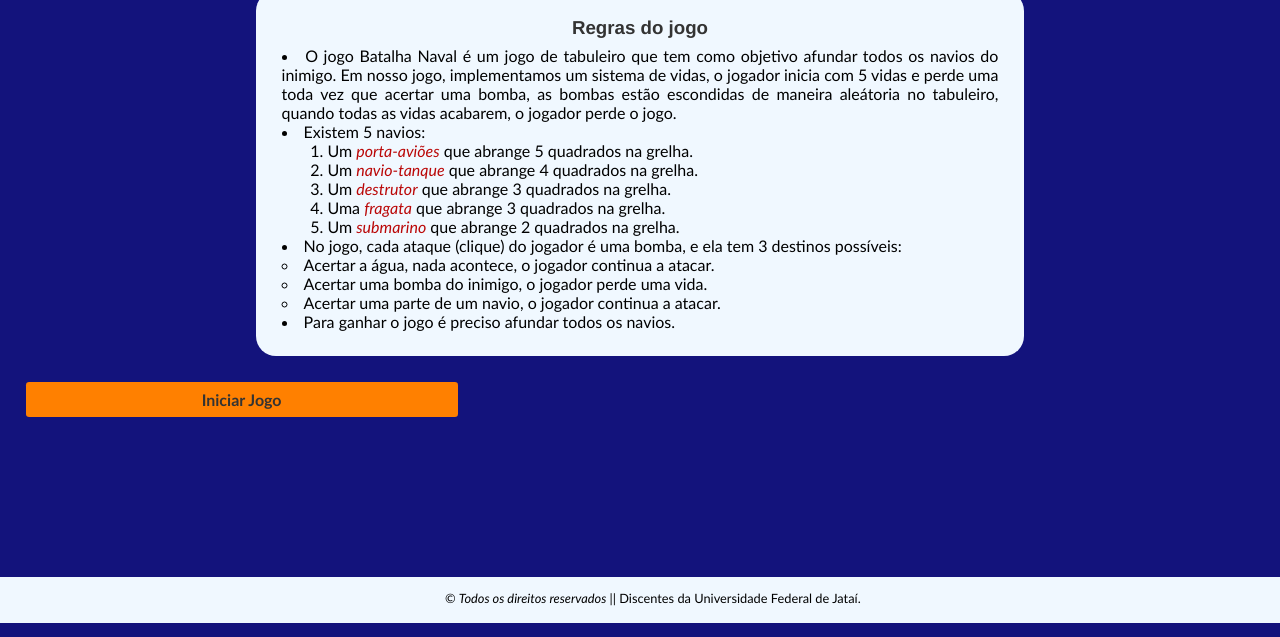
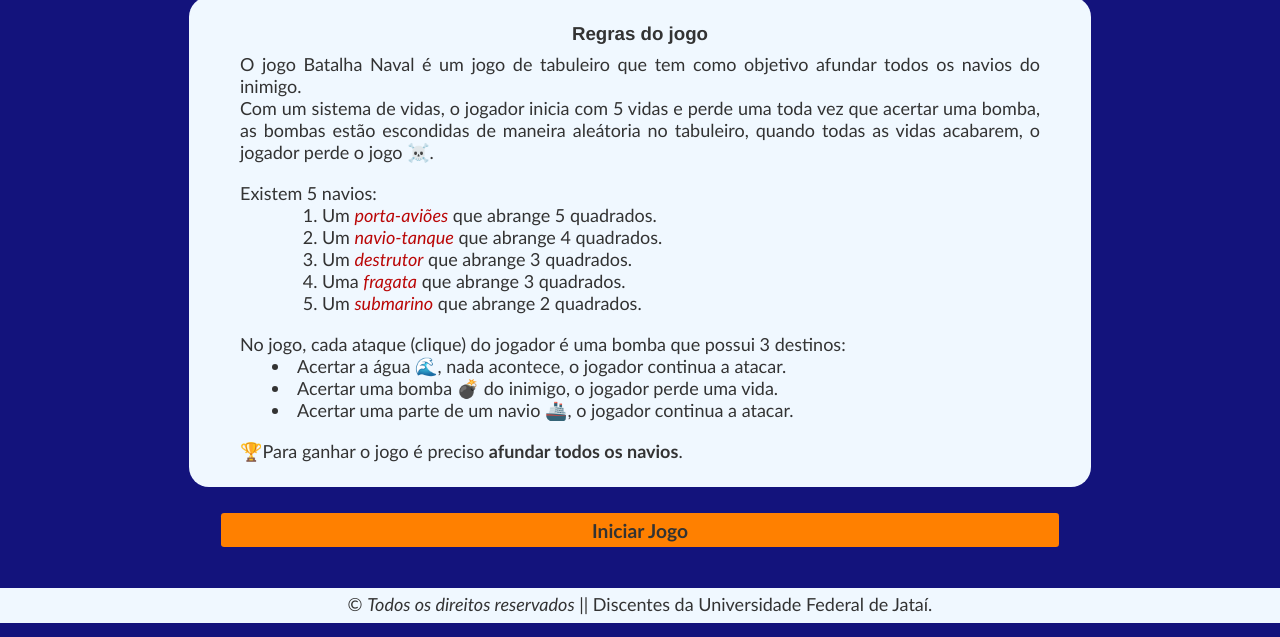
Before and after one commit to RayssaIssa/Batalha_Naval, a plain HTML site: page index.html in a window 1280 px wide. Shown: the part 177-814 px from the top of the page. Drawn offline with Linux system fonts and the light colour scheme; a web font is replaced by a local one.

Commit message:
Arrumando os navios verticais que não foi feito por v e outros detalhes

```diff
--- a/Style.css
+++ b/Style.css
@@ -19,6 +19,9 @@ body {
 /*-------------------- Parte do titulo, descrição e imagem da pagina de inicio  ------------------*/
 .areaDeRegras{
     margin-bottom: 5%;
+    display: flex;
+    flex-direction: column;
+    align-items: center;
 }
 
 header{
@@ -37,14 +40,31 @@ header{
     }
 }
 
+@media screen and (max-width: 440px){
+    header .titulo{
+        font-size: 50px;
+        padding: 5px 0;
+    }
+    header p{
+        padding: 10px;
+        font-size: 18px;
+    }
+    .areaDeRegras{
+        margin-bottom: 10%;
+    }
+}
+
 /*----------------------------------- Parte do quadrado de regras -------------------------------------------*/
 .regras{
-    margin: 0 20%;
-    padding: 2% 2%;
+    margin: 0 10%;
+    width: 80%;
+    max-width: 800px;
+    padding: 2% 4%;
     background-color: aliceblue;
     border: 2px;
     border-radius: 20px;
     text-align: justify;
+    list-style-position: inside ;
     h3 {
         font-family: 'Franklin Gothic Medium', 'Arial Narrow', Arial, sans-serif;
         color: var(--letra-preta);
@@ -53,14 +73,15 @@ header{
     }
 }
 
-.navios {
+.regras li, p{
+    font-size: 18px;
+    color: var(--letra-preta);
+}
+
+.navios, li{
     padding: 0;
     margin-left: 4%;
     text-decoration: none;
-}
-
-.Lista_regras {
-    list-style-position: inside ;
 }
 
 .Lista_Navios {
@@ -77,12 +98,11 @@ header{
 .rodape {
     background-color: aliceblue;
     text-align: center;
-    font-size: 0.8em;
-    margin-top: 1%;
-    padding: 1%;
+    font-size: 0.9em;
     width: 100vw;
     height: 5%;
-    max-height: 20px;
+    max-height: 30px;
+    padding-top: 5px;
     position: fixed;
     bottom: 0;
 }
@@ -90,11 +110,13 @@ header{
 /* ------------------- Parte do Botão Start ------------------- */
 .botao{
     background-color: hsl(30, 100%, 50%);
-    margin: 2%;
+    margin: 2% 10%;
     text-align: center;
     font-weight: bold;
-    padding: .5em 1em;
-    max-width: 400px;
+    font-size: 1.2em;
+    padding: .3em 1em;
+    width: 80%;
+    max-width: 800px;
     outline: none;
     border: none;
     cursor: pointer;
@@ -166,6 +188,13 @@ header{
     background-size: cover;
     animation: revelarNavio 0.5s ease-in-out forwards;
 }
+/*  Rotacionar pelo Js e CSS não funcionou
+.tabuleiro div.navio-revelado.vertical{
+    -webkit-transform: rotate(90deg);
+    -ms-transform: rotate(90deg);
+    transform: rotate(90deg);
+    transform-origin: center center;
+}*/
 
 @keyframes revelarNavio {
     from { opacity: 0; transform: scale(0.9); }
--- a/index.html
+++ b/index.html
@@ -25,54 +25,50 @@
         <section class="regras">
             <h3>Regras do jogo</h3>
             <ul class="Lista_regras">
-                <!-- Até o momento é singerPlayer!
-                <li>O jogador deve colocar os seus navios na grelha de defesa.</li>
-                <li>Os navios só podem ser colocados no sentido horizontal e vertical.</li>
-                <li>Cada jogador tem direito a 1 tiro. Se acertar, terá direito a mais 1 tiro até errar.</li> -->
+                <p>O jogo Batalha Naval é um jogo de tabuleiro que tem como objetivo afundar todos os navios do
+                    inimigo.
+                    <br>Com um sistema de vidas, o jogador inicia com 5 vidas e perde uma
+                    toda vez que acertar uma bomba, as bombas estão escondidas de maneira aleátoria no tabuleiro, quando
+                    todas as vidas acabarem, o jogador perde o jogo ☠️.</p><br>
 
-                <li>O jogo Batalha Naval é um jogo de tabuleiro que tem como objetivo afundar todos os navios do
-                    inimigo. Em nosso jogo, implementamos um sistema de vidas, o jogador inicia com 5 vidas e perde uma
-                    toda vez que acertar uma bomba, as bombas estão escondidas de maneira aleátoria no tabuleiro, quando
-                    todas as vidas acabarem, o jogador perde o jogo.</li>
-                <li>Existem 5 navios:
+                <p>Existem 5 navios:</p>
                     <div class="navios">
                         <ol class="Lista_Navios">
                             <!--Ol para que lista seja numerada, em cada li dos navios estava pensando em colocar imagens dos navios-->
                             <li>
                                 Um <abbr
                                     title="Navio de guerra que serve de base para aeronaves, principalmente ofensivas. São geralmente os maiores navios da Marinha de um país."><em
-                                        class="portaAvioes">porta-aviões</em></abbr> que abrange 5 quadrados na grelha.
+                                        class="portaAvioes">porta-aviões</em></abbr> que abrange 5 quadrados.
                             </li>
                             <li>
                                 Um <abbr
                                     title="Navio que abastece o combustível de outros navios. (No jogo ele só atira mesmo, não pode mexer os navios após começar a partida!)"><em
-                                        class="navioTanque">navio-tanque</em></abbr> que abrange 4 quadrados na grelha.
+                                        class="navioTanque">navio-tanque</em></abbr> que abrange 4 quadrados.
                             </li>
                             <li>
                                 Um <abbr title="Navio de guerra que serve para escoltar e defender outros navios."><em
-                                        class="destrutor">destrutor</em></abbr> que abrange 3 quadrados na grelha.
+                                        class="destrutor">destrutor</em></abbr> que abrange 3 quadrados.
                             </li>
                             <li>
                                 Uma <abbr
                                     title="Navio de guerra projetado para defesa nacional, guerra antissubmarina, guerra antiaérea ou escolta."><em
-                                        class="fragata">fragata</em></abbr> que abrange 3 quadrados na grelha.
+                                        class="fragata">fragata</em></abbr> que abrange 3 quadrados.
                             </li>
                             <li>
                                 Um <abbr
                                     title="Navio projetado para navegar na superfície da agua ou debaixo d'agua."><em
-                                        class="submarino">submarino</em></abbr> que abrange 2 quadrados na grelha.
+                                        class="submarino">submarino</em></abbr> que abrange 2 quadrados.
                             </li>
                         </ol>
-                       <li>No jogo, cada ataque (clique) do jogador é uma bomba, e ela tem 3 destinos possíveis: </li>
-                        <ul> <!--ul para que a lista nao seja enumerada-->
-                            <li>Acertar a água, nada acontece, o jogador continua a atacar.</li>
-                            <li>Acertar uma bomba do inimigo, o jogador perde uma vida.</li>
-                            <li>Acertar uma parte de um navio, o jogador continua a atacar.</li>
-                        </ul>
-                <li>Para ganhar o jogo é preciso afundar todos os navios.</li>
+            </ul><br>
+                <p>No jogo, cada ataque (clique) do jogador é uma bomba que possui 3 destinos: </p>
+                    <ul>
+                        <li>Acertar a água 🌊, nada acontece, o jogador continua a atacar.</li>
+                        <li>Acertar uma bomba 💣 do inimigo, o jogador perde uma vida.</li>
+                        <li>Acertar uma parte de um navio 🚢, o jogador continua a atacar.</li>
+                    </ul><br>
+                <p>🏆Para ganhar o jogo é preciso <strong>afundar todos os navios</strong>.</p>
                 </div>
-                </li>
-            </ul>
         </section>
         <div id="iniciarJogo" class="botao">Iniciar Jogo</div>
     </section>
--- a/script.js
+++ b/script.js
@@ -81,14 +81,17 @@ document.addEventListener('DOMContentLoaded', () => {
         //Colocando o navio no tabuleiro
         for (let i = 0; i < navio.tamanho; i++) {
             let idQuadrado
+
             if (horizontal) {
                 idQuadrado = y * width + (x + i) //Calcula a posição horizontal
                 tabuleiro[idQuadrado].classList.add('ocupado')
                 tabuleiro[idQuadrado].dataset.navio = `${navio.nome}-parte-${i + 1}`
+                tabuleiro[idQuadrado].dataset.orientacao = 'horizontal'
             } else {
                 idQuadrado = (y + i) * width + x //Calcula a posição vertical
                 tabuleiro[idQuadrado].classList.add('ocupado')
                 tabuleiro[idQuadrado].dataset.navio = `${navio.nome}-parte-${i + 1}`   //Adiciona ao id o nome e a parte do navio
+                tabuleiro[idQuadrado].dataset.orientacao = 'vertical'
             }
         }
     }
@@ -180,11 +183,20 @@ document.addEventListener('DOMContentLoaded', () => {
             partesDoNavio.forEach((q, i) => {
                 q.classList.remove('acerto')
                 q.classList.add('navio-revelado')
+                const orientacao = q.dataset.orientacao
 
                 // Define imagem e posição da parte do navio
-                q.style.backgroundImage = `url('./img/${nome}.png')`
-                q.style.backgroundSize = `${partesDoNavio.length * 100}% 100%`
-                q.style.backgroundPosition = `${i * -100}% 0%`
+                if(orientacao === 'horizontal'){
+                    q.style.backgroundImage = `url('./img/${nome}.png')`
+                    q.style.backgroundSize = `${partesDoNavio.length * 100}% 100%`
+                    q.style.backgroundPosition = `${i * -100}% 0%`
+
+                }else if(orientacao === 'vertical'){
+                    q.style.backgroundImage = `url('./img/${nome}V.png')`
+                    //q.classList.add('vertical')
+                    q.style.backgroundSize = `100% ${partesDoNavio.length * 100}%`
+                    q.style.backgroundPosition = `0% ${i * -100}%`
+                }
             })
         }
     }
```
Also changed, not shown: img/destrutorV.png (added), img/fragataV.png (added), img/navio-tanqueV.png (added), img/porta-avioesV.png (added), img/submarinoV.png (added).
